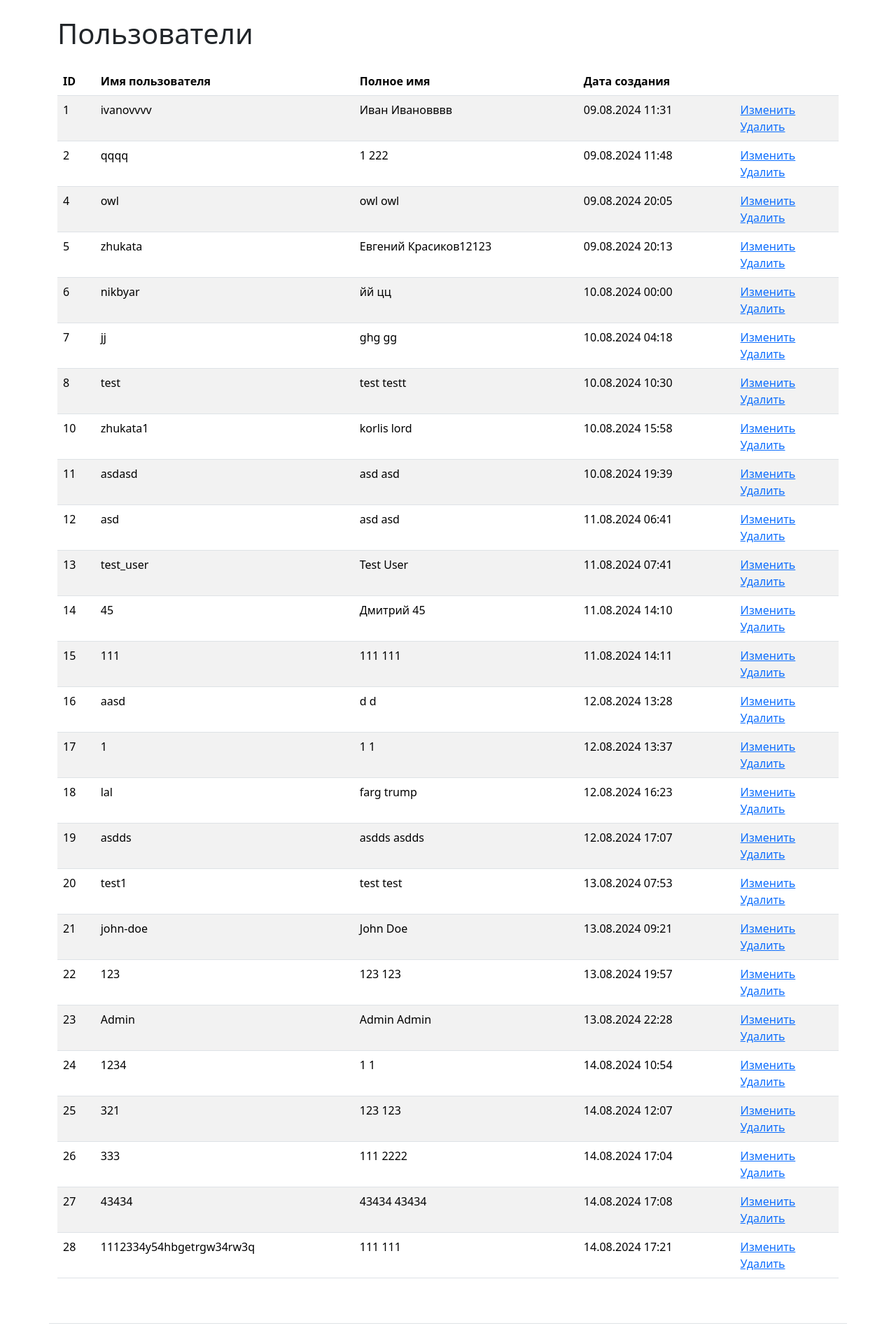
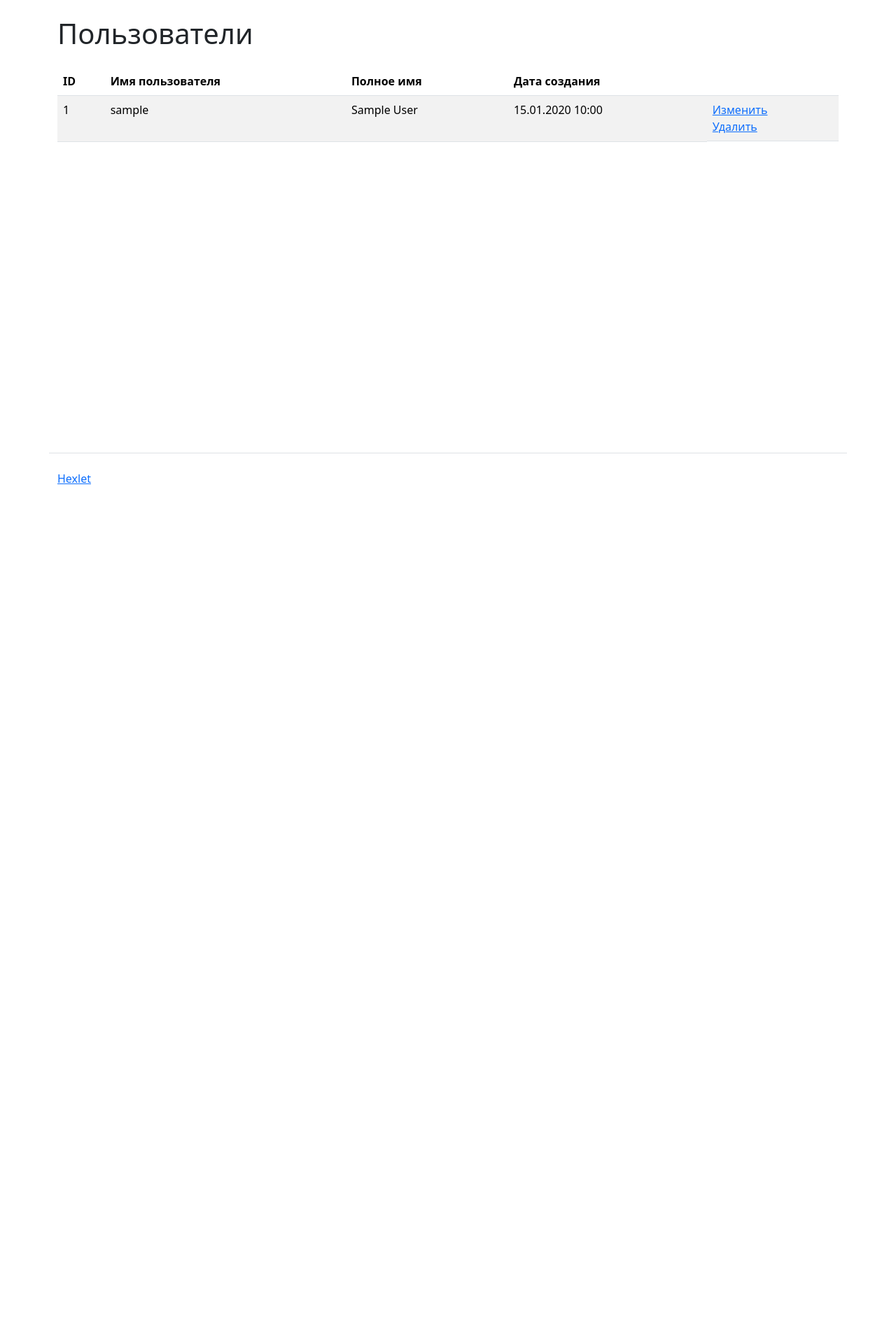
Before and after one commit to braimm/python-project-52, a Django app: page /users/ in a window 1280 px wide. Shown: the part 56-1974 px from the top of the page at 70% size. After the commit the page ends 748 px from the top, so only its background shows below. Run offline with Django 5.2, Linux system fonts and the light colour scheme; tables that the repository leaves empty hold one stand-in row (values such as "Sample post"); some libraries are stand-ins or nearby versions.

Commit message:
add delete user + messages

```diff
--- a/task_manager/templates/base.html
+++ b/task_manager/templates/base.html
@@ -18,7 +18,7 @@
       <div class="collapse navbar-collapse" id="navbarToggleExternalContent">
         <ul class="navbar-nav mr-auto">
           <li class="nav-item">
-            <a class="nav-link" href="{% url 'users' %}">Пользователи</a>
+            <a class="nav-link" href="{% url 'list_users' %}">Пользователи</a>
           </li>
           {% if user.is_authenticated %}
           <li class="nav-item">
@@ -40,15 +40,20 @@
         {% else %}
         <div class="d-flex">
           <a class="nav-link" href="{% url 'login' %}">Вход</a>
-          <a class="nav-link" href="{% url 'register' %}">Регистрация</a>
+          <a class="nav-link" href="{% url 'register_user' %}">Регистрация</a>
         </div>
         {% endif %}
         </ul>
     </div>
     </nav>
 
-    {% block content %}
-    {% endblock %}
+    <main class="container wrapper flex-grow-1">
+      <div class="mt-2">{% bootstrap_messages %}</div>
+
+      {% block content %}
+      {% endblock %}
+
+    </main>
 
     <footer>
       <div class="container my-5 pt-4 border-top">
--- a/task_manager/templates/index.html
+++ b/task_manager/templates/index.html
@@ -1,7 +1,6 @@
 {% extends 'base.html' %}
 
 {% block content %}
-<div class="container wrapper flex-grow-1">
   <h1 class="my-4"></h1>
   <h1 class="my-4"></h1>
   <div class="card">
@@ -12,5 +11,4 @@
       <a class="btn btn-primary btn-lg" href="https://ru.hexlet.io">Узнать больше</a>
     </div>
   </div>
-</div>
 {% endblock %}
--- a/task_manager/templates/labels.html
+++ b/task_manager/templates/labels.html
@@ -1,8 +1,6 @@
 {% extends 'base.html' %}
 
 {% block content %}
-<div class="container wrapper flex-grow-1">
-
   <h1 class="my-4">
 
     Метки
@@ -35,6 +33,4 @@
 </tbody>
 </table>
 
-</div>
-
 {% endblock %}
--- a/task_manager/templates/login.html
+++ b/task_manager/templates/login.html
@@ -1,7 +1,6 @@
 {% extends 'base.html' %}
 
 {% block content %}
-<div class="container wrapper flex-grow-1">
     <h1 class="my-4">Вход</h1>
     <form action="{% url 'login' %}" method="post">
         {% csrf_token %}
@@ -19,5 +18,4 @@
     </div>
         <input class="btn btn-primary" type="submit" value="Войти">
     </form>
-</div>
 {% endblock %}
--- a/task_manager/templates/reg_users.html
+++ b/task_manager/templates/reg_users.html
@@ -1,9 +1,8 @@
 {% extends 'base.html' %}
 
 {% block content %}
-<div class="container wrapper flex-grow-1">
     <h1 class="my-4">Регистрация</h1>
-    <form action="{% url 'register' %}" method="post">
+    <form action="{% url 'register_user' %}" method="post">
         {% csrf_token %}
         <input type="hidden">
         <div class="mb-3">
@@ -39,5 +38,4 @@
         </div>
         <input class="btn btn-primary" type="submit" value="Зарегистрировать">
     </form>
-</div>
 {% endblock %}
--- a/task_manager/templates/statuses.html
+++ b/task_manager/templates/statuses.html
@@ -1,8 +1,6 @@
 {% extends 'base.html' %}
 
 {% block content %}
-<div class="container wrapper flex-grow-1">
-
   <h1 class="my-4">
 
 Статусы
@@ -35,6 +33,4 @@
 </tbody>
 </table>
 
-</div>
-
 {% endblock %}
--- a/task_manager/templates/tasks.html
+++ b/task_manager/templates/tasks.html
@@ -1,8 +1,6 @@
 {% extends 'base.html' %}
 
 {% block content %}
-<div class="container wrapper flex-grow-1">
-
   <h1 class="my-4">
 
     Задачи
@@ -142,6 +140,6 @@
 </table>
 
 
-</div>
+
 
 {% endblock %}
--- a/task_manager/templates/update_user.html
+++ b/task_manager/templates/update_user.html
@@ -1,7 +1,6 @@
 {% extends 'base.html' %}
 
 {% block content %}
-<div class="container wrapper flex-grow-1">
     <h1 class="my-4">Изменение пользователя</h1>
     <form method="post">
         <input type="hidden" name="csrfmiddlewaretoken" value="flqjDh6FDQom7XeiNKgmoVdh0USjMRLABULwkTMY6rO8kOztAIE2h2VnYNntPxKv">
@@ -38,5 +37,4 @@
         </div>
         <input class="btn btn-primary" type="submit" value="Изменить">
     </form>
-</div>
 {% endblock %}
--- a/task_manager/templates/users.html
+++ /dev/null
@@ -1,343 +0,0 @@
-{% extends 'base.html' %}
-
-{% block content %}
-<div class="container wrapper flex-grow-1">
-
-
-
-    <h1 class="my-4">
-
-Пользователи
-
-    </h1>
-
-<table class="table table-striped">
-<thead>
-  <tr>
-    <th>ID</th>
-    <th>Имя пользователя</th>
-    <th>Полное имя</th>
-    <th>Дата создания</th>
-    <th></th>
-  </tr>
-</thead>
-<tbody>
-
-    <tr>
-      <td>1</td>
-      <td>ivanovvvv</td>
-      <td>Иван Ивановввв</td>
-      <td>09.08.2024 11:31</td>
-      <td>
-        <a href="/users/1/update/">Изменить</a>
-        <br>
-        <a href="/users/1/delete/">Удалить</a>
-      </td>
-    </tr>
-
-    <tr>
-      <td>2</td>
-      <td>qqqq</td>
-      <td>1 222</td>
-      <td>09.08.2024 11:48</td>
-      <td>
-        <a href="/users/2/update/">Изменить</a>
-        <br>
-        <a href="/users/2/delete/">Удалить</a>
-      </td>
-    </tr>
-
-    <tr>
-      <td>4</td>
-      <td>owl</td>
-      <td>owl owl</td>
-      <td>09.08.2024 20:05</td>
-      <td>
-        <a href="/users/4/update/">Изменить</a>
-        <br>
-        <a href="/users/4/delete/">Удалить</a>
-      </td>
-    </tr>
-
-    <tr>
-      <td>5</td>
-      <td>zhukata</td>
-      <td>Евгений Красиков12123</td>
-      <td>09.08.2024 20:13</td>
-      <td>
-        <a href="/users/5/update/">Изменить</a>
-        <br>
-        <a href="/users/5/delete/">Удалить</a>
-      </td>
-    </tr>
-
-    <tr>
-      <td>6</td>
-      <td>nikbyar</td>
-      <td>йй цц</td>
-      <td>10.08.2024 00:00</td>
-      <td>
-        <a href="/users/6/update/">Изменить</a>
-        <br>
-        <a href="/users/6/delete/">Удалить</a>
-      </td>
-    </tr>
-
-    <tr>
-      <td>7</td>
-      <td>jj</td>
-      <td>ghg gg</td>
-      <td>10.08.2024 04:18</td>
-      <td>
-        <a href="/users/7/update/">Изменить</a>
-        <br>
-        <a href="/users/7/delete/">Удалить</a>
-      </td>
-    </tr>
-
-    <tr>
-      <td>8</td>
-      <td>test</td>
-      <td>test testt</td>
-      <td>10.08.2024 10:30</td>
-      <td>
-        <a href="/users/8/update/">Изменить</a>
-        <br>
-        <a href="/users/8/delete/">Удалить</a>
-      </td>
-    </tr>
-
-    <tr>
-      <td>10</td>
-      <td>zhukata1</td>
-      <td>korlis lord</td>
-      <td>10.08.2024 15:58</td>
-      <td>
-        <a href="/users/10/update/">Изменить</a>
-        <br>
-        <a href="/users/10/delete/">Удалить</a>
-      </td>
-    </tr>
-
-    <tr>
-      <td>11</td>
-      <td>asdasd</td>
-      <td>asd asd</td>
-      <td>10.08.2024 19:39</td>
-      <td>
-        <a href="/users/11/update/">Изменить</a>
-        <br>
-        <a href="/users/11/delete/">Удалить</a>
-      </td>
-    </tr>
-
-    <tr>
-      <td>12</td>
-      <td>asd</td>
-      <td>asd asd</td>
-      <td>11.08.2024 06:41</td>
-      <td>
-        <a href="/users/12/update/">Изменить</a>
-        <br>
-        <a href="/users/12/delete/">Удалить</a>
-      </td>
-    </tr>
-
-    <tr>
-      <td>13</td>
-      <td>test_user</td>
-      <td>Test User</td>
-      <td>11.08.2024 07:41</td>
-      <td>
-        <a href="/users/13/update/">Изменить</a>
-        <br>
-        <a href="/users/13/delete/">Удалить</a>
-      </td>
-    </tr>
-
-    <tr>
-      <td>14</td>
-      <td>45</td>
-      <td>Дмитрий 45</td>
-      <td>11.08.2024 14:10</td>
-      <td>
-        <a href="/users/14/update/">Изменить</a>
-        <br>
-        <a href="/users/14/delete/">Удалить</a>
-      </td>
-    </tr>
-
-    <tr>
-      <td>15</td>
-      <td>111</td>
-      <td>111 111</td>
-      <td>11.08.2024 14:11</td>
-      <td>
-        <a href="/users/15/update/">Изменить</a>
-        <br>
-        <a href="/users/15/delete/">Удалить</a>
-      </td>
-    </tr>
-
-    <tr>
-      <td>16</td>
-      <td>aasd</td>
-      <td>d d</td>
-      <td>12.08.2024 13:28</td>
-      <td>
-        <a href="/users/16/update/">Изменить</a>
-        <br>
-        <a href="/users/16/delete/">Удалить</a>
-      </td>
-    </tr>
-
-    <tr>
-      <td>17</td>
-      <td>1</td>
-      <td>1 1</td>
-      <td>12.08.2024 13:37</td>
-      <td>
-        <a href="/users/17/update/">Изменить</a>
-        <br>
-        <a href="/users/17/delete/">Удалить</a>
-      </td>
-    </tr>
-
-    <tr>
-      <td>18</td>
-      <td>lal</td>
-      <td>farg trump</td>
-      <td>12.08.2024 16:23</td>
-      <td>
-        <a href="/users/18/update/">Изменить</a>
-        <br>
-        <a href="/users/18/delete/">Удалить</a>
-      </td>
-    </tr>
-
-    <tr>
-      <td>19</td>
-      <td>asdds</td>
-      <td>asdds asdds</td>
-      <td>12.08.2024 17:07</td>
-      <td>
-        <a href="/users/19/update/">Изменить</a>
-        <br>
-        <a href="/users/19/delete/">Удалить</a>
-      </td>
-    </tr>
-
-    <tr>
-      <td>20</td>
-      <td>test1</td>
-      <td>test test</td>
-      <td>13.08.2024 07:53</td>
-      <td>
-        <a href="/users/20/update/">Изменить</a>
-        <br>
-        <a href="/users/20/delete/">Удалить</a>
-      </td>
-    </tr>
-
-    <tr>
-      <td>21</td>
-      <td>john-doe</td>
-      <td>John Doe</td>
-      <td>13.08.2024 09:21</td>
-      <td>
-        <a href="/users/21/update/">Изменить</a>
-        <br>
-        <a href="/users/21/delete/">Удалить</a>
-      </td>
-    </tr>
-
-    <tr>
-      <td>22</td>
-      <td>123</td>
-      <td>123 123</td>
-      <td>13.08.2024 19:57</td>
-      <td>
-        <a href="/users/22/update/">Изменить</a>
-        <br>
-        <a href="/users/22/delete/">Удалить</a>
-      </td>
-    </tr>
-
-    <tr>
-      <td>23</td>
-      <td>Admin</td>
-      <td>Admin Admin</td>
-      <td>13.08.2024 22:28</td>
-      <td>
-        <a href="/users/23/update/">Изменить</a>
-        <br>
-        <a href="/users/23/delete/">Удалить</a>
-      </td>
-    </tr>
-
-    <tr>
-      <td>24</td>
-      <td>1234</td>
-      <td>1 1</td>
-      <td>14.08.2024 10:54</td>
-      <td>
-        <a href="/users/24/update/">Изменить</a>
-        <br>
-        <a href="/users/24/delete/">Удалить</a>
-      </td>
-    </tr>
-
-    <tr>
-      <td>25</td>
-      <td>321</td>
-      <td>123 123</td>
-      <td>14.08.2024 12:07</td>
-      <td>
-        <a href="/users/25/update/">Изменить</a>
-        <br>
-        <a href="/users/25/delete/">Удалить</a>
-      </td>
-    </tr>
-
-    <tr>
-      <td>26</td>
-      <td>333</td>
-      <td>111 2222</td>
-      <td>14.08.2024 17:04</td>
-      <td>
-        <a href="/users/26/update/">Изменить</a>
-        <br>
-        <a href="/users/26/delete/">Удалить</a>
-      </td>
-    </tr>
-
-    <tr>
-      <td>27</td>
-      <td>43434</td>
-      <td>43434 43434</td>
-      <td>14.08.2024 17:08</td>
-      <td>
-        <a href="/users/27/update/">Изменить</a>
-        <br>
-        <a href="/users/27/delete/">Удалить</a>
-      </td>
-    </tr>
-
-    <tr>
-      <td>28</td>
-      <td>1112334y54hbgetrgw34rw3q</td>
-      <td>111 111</td>
-      <td>14.08.2024 17:21</td>
-      <td>
-        <a href="/users/28/update/">Изменить</a>
-        <br>
-        <a href="/users/28/delete/">Удалить</a>
-      </td>
-    </tr>
-
-</tbody>
-</table>
-
-  </div>
-
-{% endblock %}
--- /dev/null
+++ b/task_manager/templates/users_list.html
@@ -0,0 +1,34 @@
+{% extends 'base.html' %}
+
+{% block content %}
+    <h1 class="my-4">Пользователи</h1>
+
+    <table class="table table-striped">
+      <thead>
+        <tr>
+          <th>ID</th>
+          <th>Имя пользователя</th>
+          <th>Полное имя</th>
+          <th>Дата создания</th>
+          <th></th>
+        </tr>
+      </thead>
+
+      <tbody>
+
+        {% for user in users %}
+        <tr>
+          <td>{{ user.id }}</td>
+          <td>{{ user.username }}</td>
+          <td>{{ user.get_full_name }}</td>
+          <td>{{ user.date_joined|date:"d.m.Y H:i" }}</td>
+          <td class="d-flex flex-column">
+            <a href="{% url 'update_user' user.id %}" class="d-inline-block">Изменить</a>
+            <a href="{% url 'delete_user' user.id %}" class="d-inline-block">Удалить</a>
+          </td>
+        </tr>
+        {% endfor %}
+
+      </tbody>
+    </table>
+{% endblock %}
--- a/task_manager/users/urls.py
+++ b/task_manager/users/urls.py
@@ -21,8 +21,8 @@
 # app_name = "users"
 
 urlpatterns = [
-    path('', views.UsersView.as_view(), name='users'),
-    path('create/', views.CreateUsersView.as_view(), name='register'),
-    path('<int:pk>/delete/', views.DeleteUserView.as_view()),
-    path('<int:pk>/update/', views.UpdateUserView.as_view()),
+    path('', views.ListUsersView.as_view(), name='list_users'),
+    path('create/', views.CreateUsersView.as_view(), name='register_user'),
+    path('<int:pk>/delete/', views.DeleteUserView.as_view(), name='delete_user'),
+    path('<int:pk>/update/', views.UpdateUserView.as_view(), name='update_user'),
 ]
--- a/task_manager/users/views.py
+++ b/task_manager/users/views.py
@@ -1,16 +1,25 @@
 from django.shortcuts import render
+from django.urls import reverse_lazy, reverse
+from django.views.generic import CreateView, ListView, UpdateView, DeleteView
 from django.views import View
+from django.contrib.auth import get_user_model
+#from task_manager.users.models import User
 from django.contrib import messages
+from django.contrib.messages.views import SuccessMessageMixin
 from .forms import RegisterUserForm
 
 
 # Create your views here.
-class UsersView(View):
-    def get(self, request):
-        return render(request, 'users.html')
-
+#class ListUsersView(View):
+#    def get(self, request):
+#        return render(request, 'users_list.html')
+class ListUsersView(ListView):
+    model = get_user_model()
+    template_name = 'users_list.html'
+    context_object_name = 'users'
 
 class CreateUsersView(View):
+
     def get(self, request):
         return render(request, 'reg_users.html')
 
@@ -22,15 +31,18 @@
             user = form.save(commit=False)
             user.set_password(form.cleaned_data['password'])
             user.save()
+        messages.success(request, 'Пользователь успешно зарегистрирован')
         return render(request, 'login.html')
 
 
 
-class UpdateUserView(View):
+class UpdateUserView(UpdateView):
     def get(self, request, **kwargs):
         return render(request, 'update_user.html')
 
 
-class DeleteUserView(View):
-    def get(self, request, **kwargs):
-        return render(request, 'delete_user.html')
+class DeleteUserView(SuccessMessageMixin, DeleteView):
+    model = get_user_model()
+    template_name = 'delete_user.html'
+    success_url = reverse_lazy("list_users")
+    success_message = 'Пользователь успешно удален'
--- a/task_manager/views.py
+++ b/task_manager/views.py
@@ -21,14 +21,14 @@
             user = authenticate(request, username=cd['username'], password=cd['password'])
             if user and user.is_active:
                 login(request, user)
+                messages.success(request, 'Вы залогинены')
                 return HttpResponseRedirect(reverse('start_page'))
         return render(request, 'login.html')
 
 class LogoutUserView(View):
-    def get(self, request):
-        pass
     def post(self, request):
         logout(request)
+        messages.success(request, 'Вы разлогинены')
         return HttpResponseRedirect(reverse('login'))
 
 class StatusesView(View):
```
Also changed, not shown: task_manager/settings.py (+14 -9 lines), task_manager/templates/delete_user.html (+3 -5 lines), task_manager/users/models.py (+8 -0 lines), task_manager/users/migrations/0001_initial.py (added).
